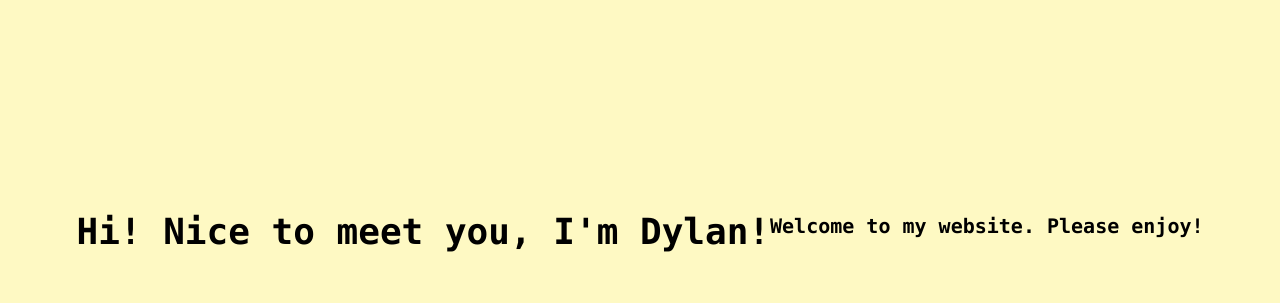
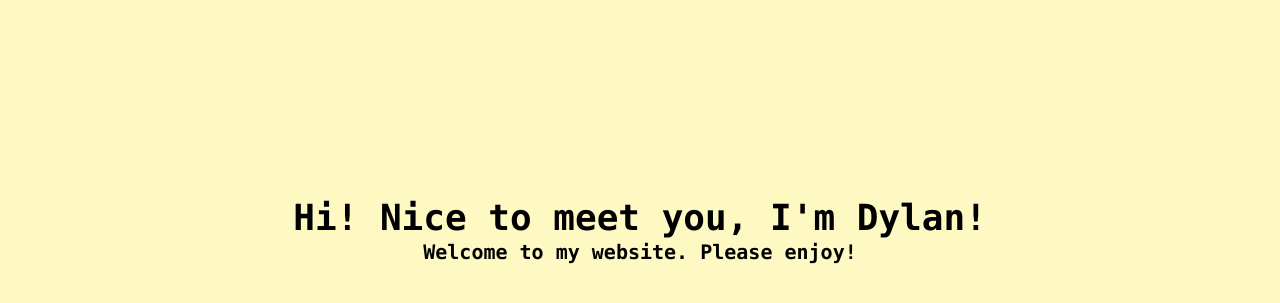
Before and after one commit to LeSynz/Portfolio-V2, a Node server app: page / in a window 1280 px wide. Shown: the part 168-471 px from the top of the page. Run offline with Node 20, Linux system fonts and the light colour scheme; some libraries are stand-ins or nearby versions.

Commit message:
Update index.ejs

```diff
--- a/views/index.ejs
+++ b/views/index.ejs
@@ -7,7 +7,7 @@
     <title>Document</title>
 </head>
 <body class="bg-yellow-100 h-screen flex justify-center items-center">
-    <div class="tp transition-all text-center font-mono font-bold text-black text-4xl flex">
+    <div class="tp transition-all text-center font-mono font-bold text-black text-4xl">
         <%- include('./partials/top.ejs') %>
         <div class="text-xl">
             <%- include('./partials/bottom.ejs') %>
```
